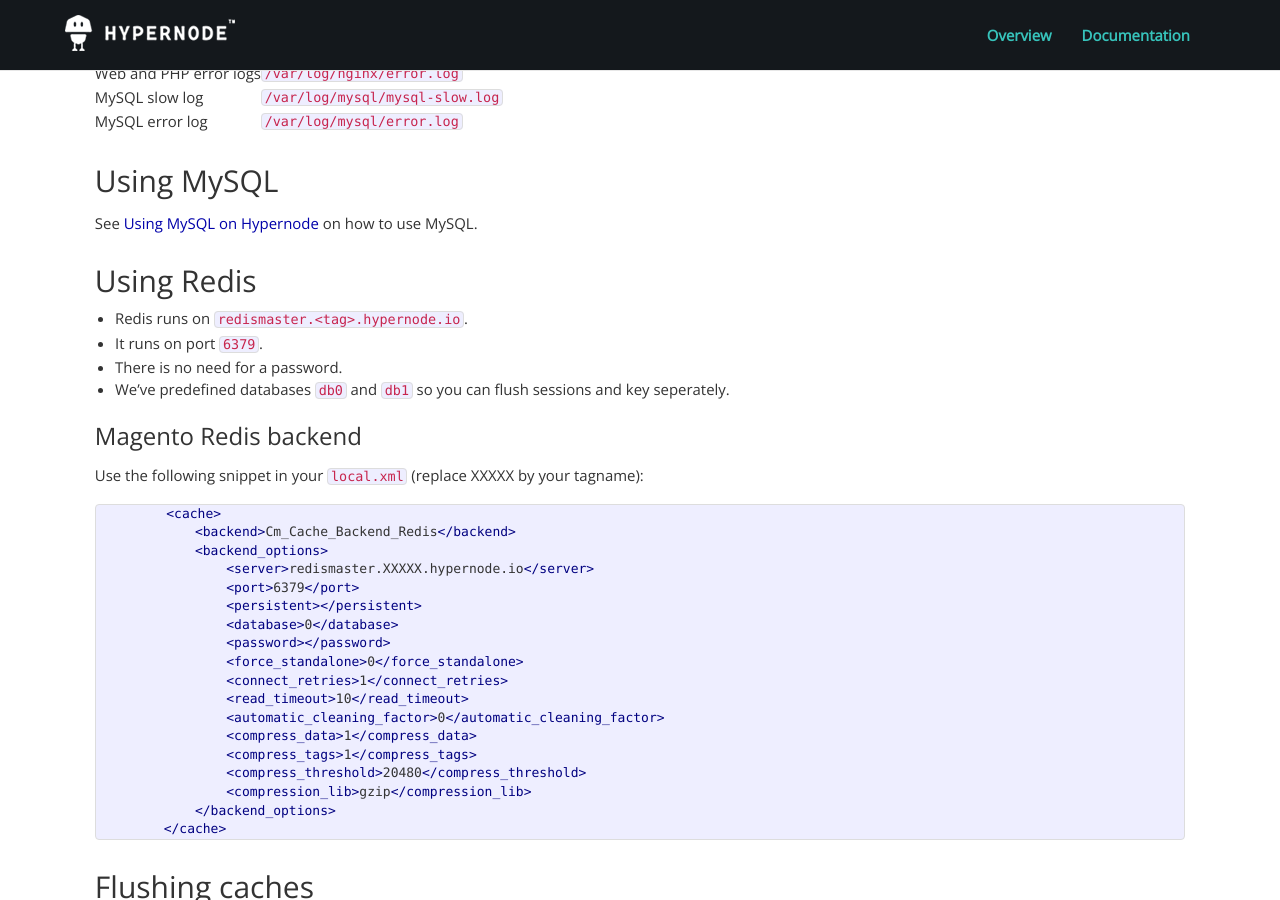
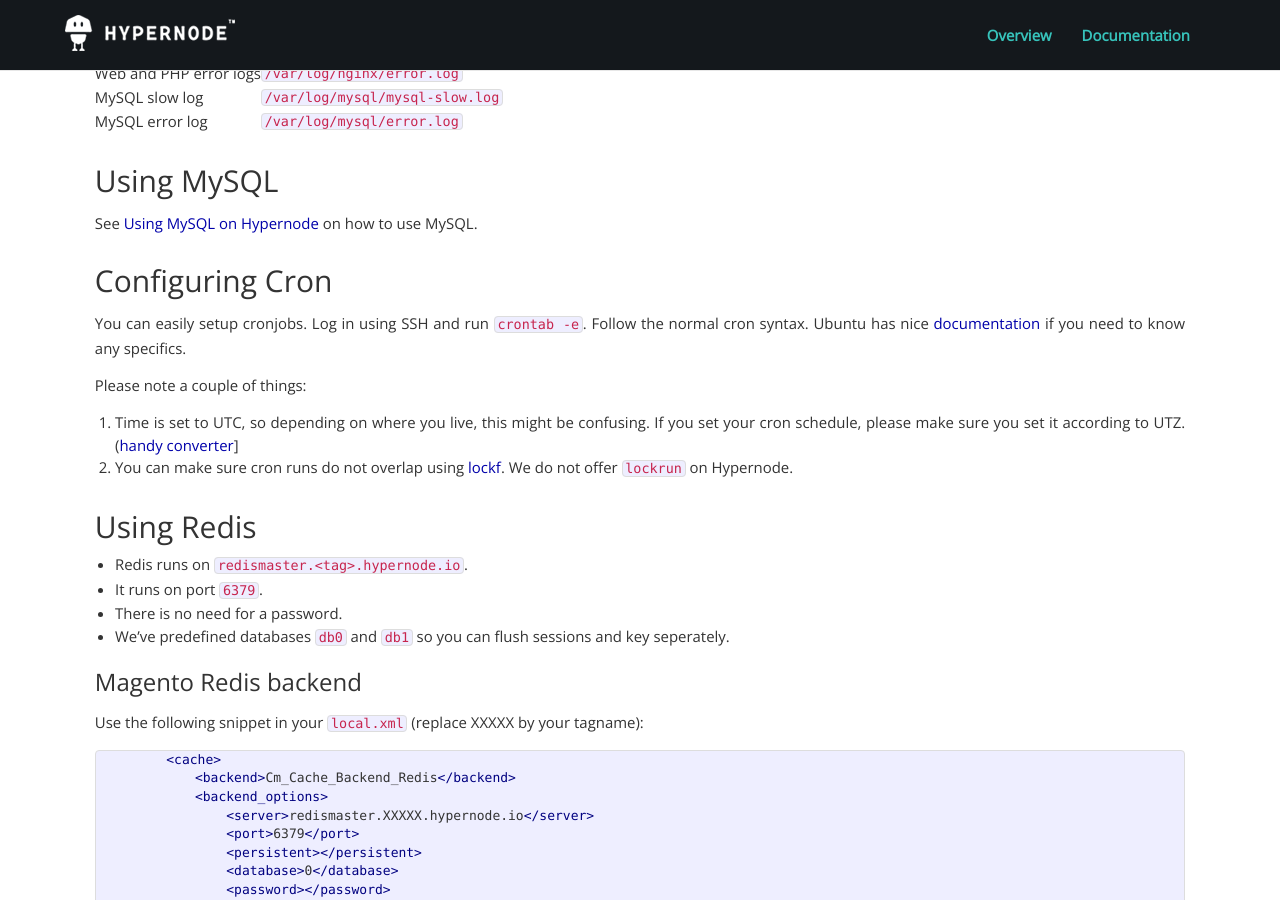
Before and after one commit to damnlie/hypernode.github.io, a Jekyll site: the page built from _posts/2014-02-12-using-the-hypernode-application-node.md, in a window 1280 px wide and 900 px high, scrolled down 692 px. Built offline with Jekyll 4.4.1, drawn with Linux system fonts in a browser that asks for light colours; nearby versions of some CDN libraries; Markdown is read by kramdown in place of the engine named in the settings; a script that is not in the unit is left out.

Commit message:
Document cron

```diff
--- a/_posts/2014-02-12-using-the-hypernode-application-node.md
+++ b/_posts/2014-02-12-using-the-hypernode-application-node.md
@@ -37,6 +37,16 @@
 ## Using MySQL
 
 See [Using MySQL on Hypernode]({% post_url 2014-02-12-using-mysql-on-hypernode %}) on how to use MySQL.
+
+
+## Configuring Cron
+
+You can easily setup cronjobs. Log in using SSH and run `crontab -e`. Follow the normal cron syntax. Ubuntu has nice [documentation](https://help.ubuntu.com/community/CronHowto) if you need to know any specifics.
+
+Please note a couple of things:
+
+1. Time is set to UTC, so depending on where you live, this might be confusing. If you set your cron schedule, please make sure you set it according to UTZ. ([handy converter](http://www.timeanddate.com/worldclock/)]
+1. You can make sure cron runs do not overlap using [lockf](http://linux.die.net/man/1/flock). We do not offer `lockrun` on Hypernode.
 
 
 ## Using Redis
```
